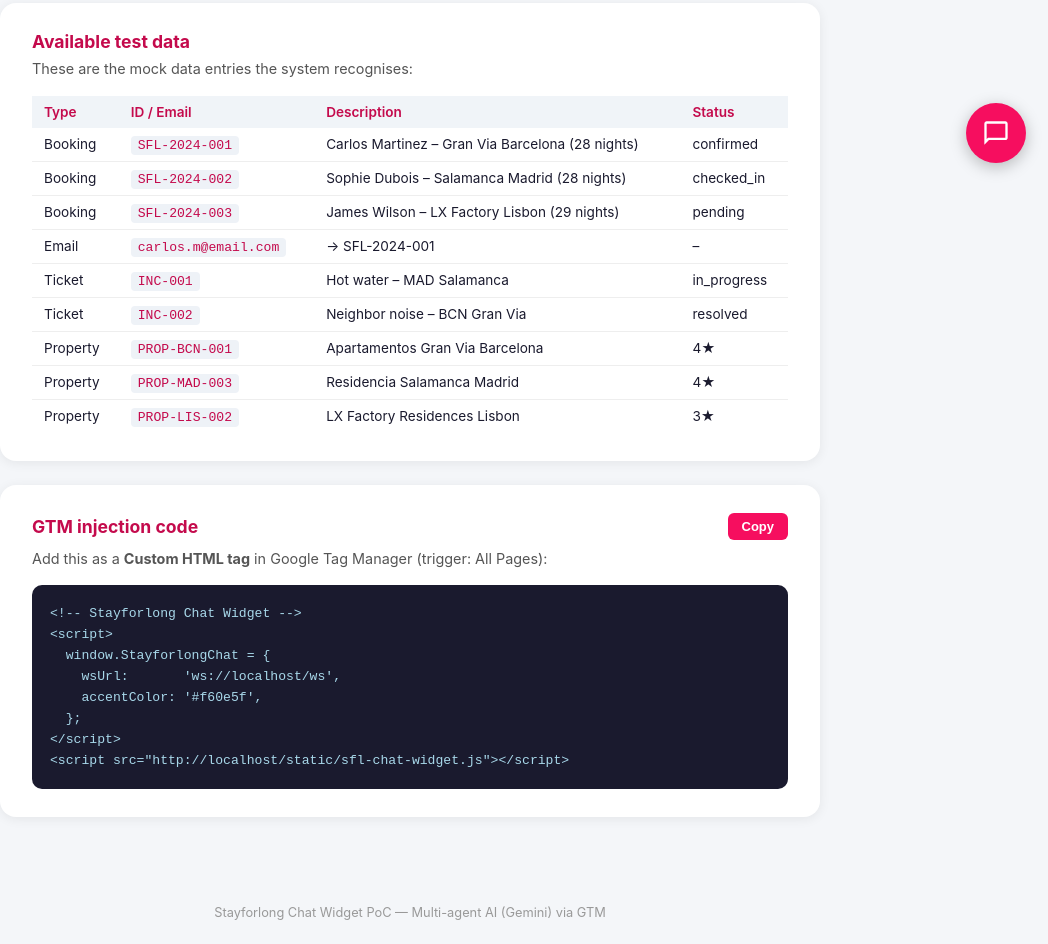
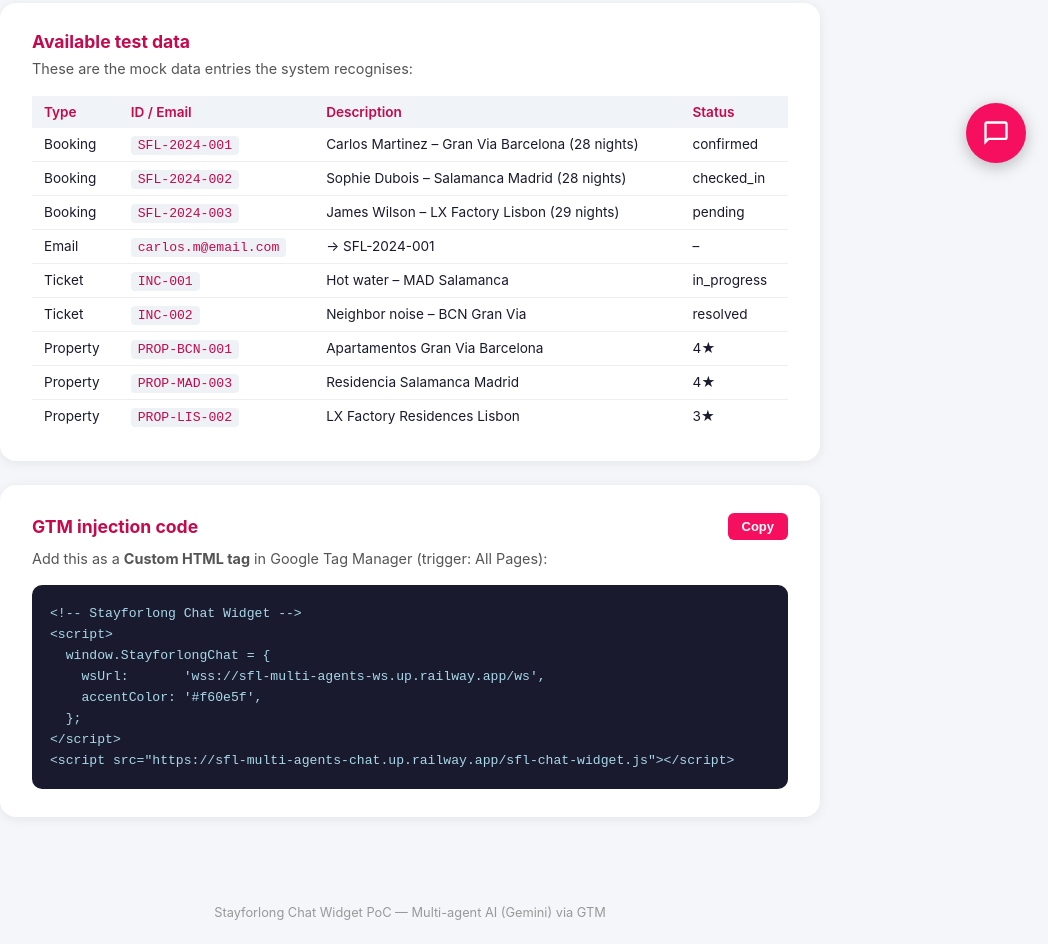
Before and after one commit to raul-sfl/sfl-multi-agents-chat, a website: page index.html in a window 1280 px wide. Shown: the part 613-1557 px from the top of the page, without its empty margins (230-1278 px from the left). Drawn offline with Linux system fonts and the light colour scheme.

Commit message:
fix: hardcode correct Railway URLs in GTM snippet (wsUrl → ADK backend, jsUrl → chat host)

```diff
--- a/index.html
+++ b/index.html
@@ -314,11 +314,8 @@
   <!-- Dynamic GTM snippet: URLs based on current host -->
   <script>
     (function () {
-      var wsProto = location.protocol === 'https:' ? 'wss:' : 'ws:';
-      var httpProto = location.protocol;
-      var host = location.host || 'localhost:8000';
-      var wsUrl  = wsProto  + '//' + host + '/ws';
-      var jsUrl  = httpProto + '//' + host + '/static/sfl-chat-widget.js';
+      var wsUrl  = 'wss://sfl-multi-agents-ws.up.railway.app/ws';
+      var jsUrl  = 'https://sfl-multi-agents-chat.up.railway.app/sfl-chat-widget.js';
 
       var snippet =
         '<!-- Stayforlong Chat Widget -->\n' +
```
